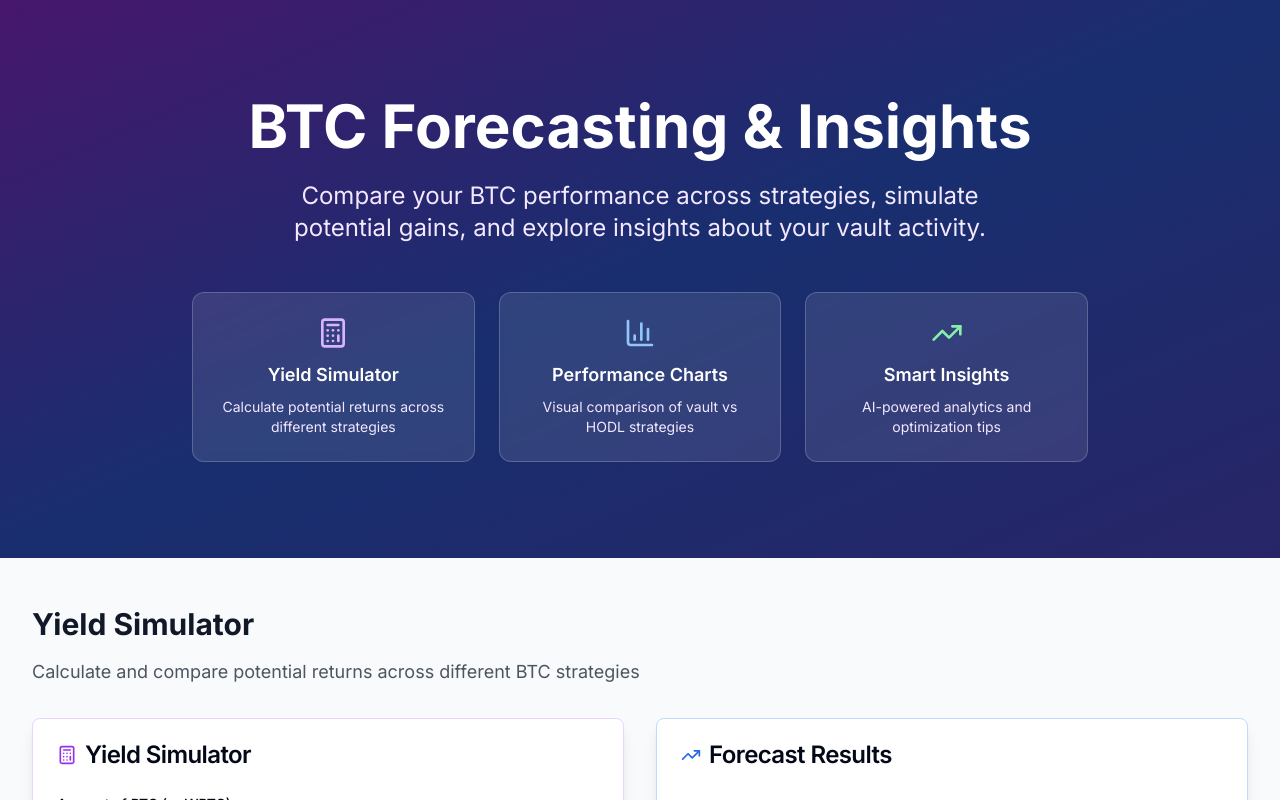
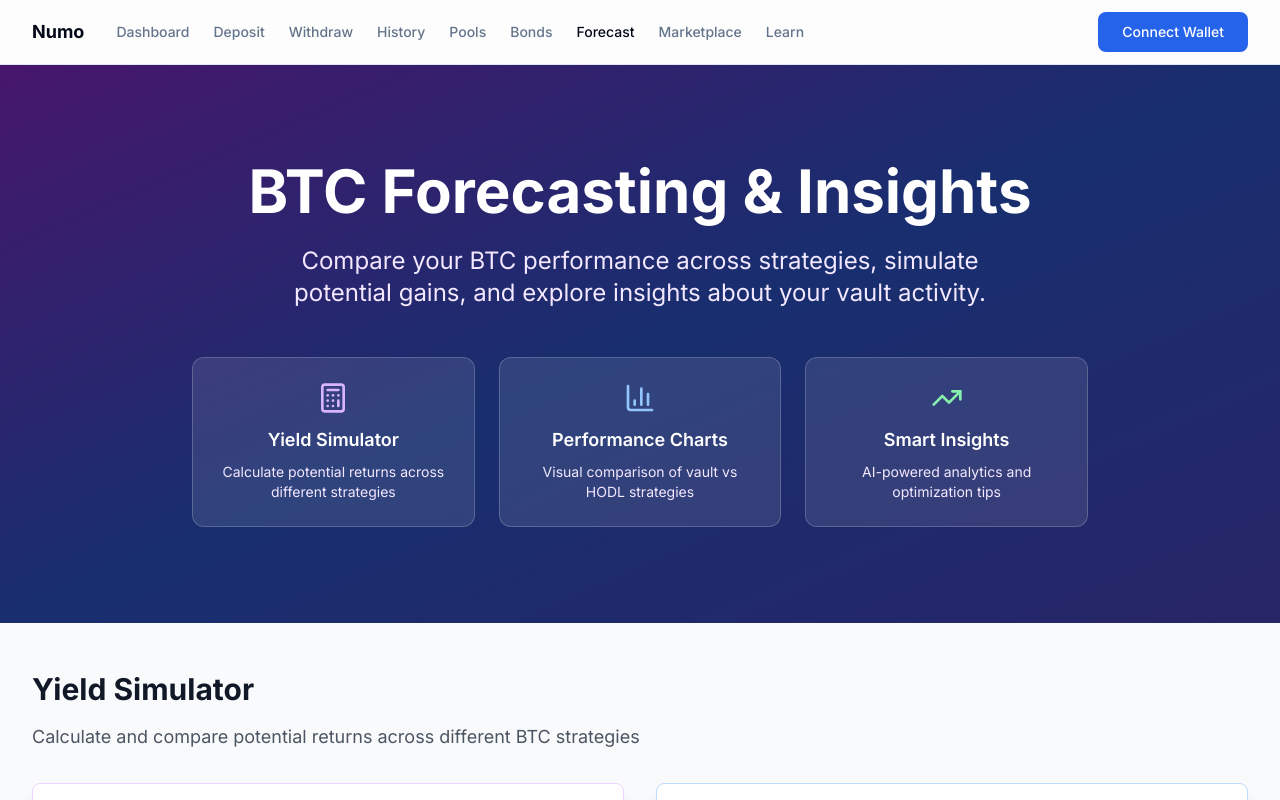
Before and after one commit to NumoLabs/Numo, a Next.js app in the folder apps/webapp/: page /forecast in a window 1280 px wide. Shown: the top 800 px of the page. Built offline with nearby package versions, Linux system fonts and the light colour scheme; no server answers.

Commit message:
add header in forecast page

```diff
--- a/apps/webapp/app/forecast/page.tsx
+++ b/apps/webapp/app/forecast/page.tsx
@@ -2,10 +2,12 @@ import ForecastHero from "@/components/forecast/forecast-hero"
 import YieldSimulator from "@/components/forecast/yield-simulator"
 import PerformanceChart from "@/components/forecast/performance-chart"
 import InsightsDashboard from "@/components/forecast/insights-dashboard"
+import { Header } from "@/components/ui/header"
 
 export default function ForecastPage() {
   return (
     <div className="min-h-screen bg-gray-50">
+      <Header />
       <ForecastHero />
 
       <div className="max-w-7xl mx-auto px-4 sm:px-6 lg:px-8 py-12 space-y-12">
```
